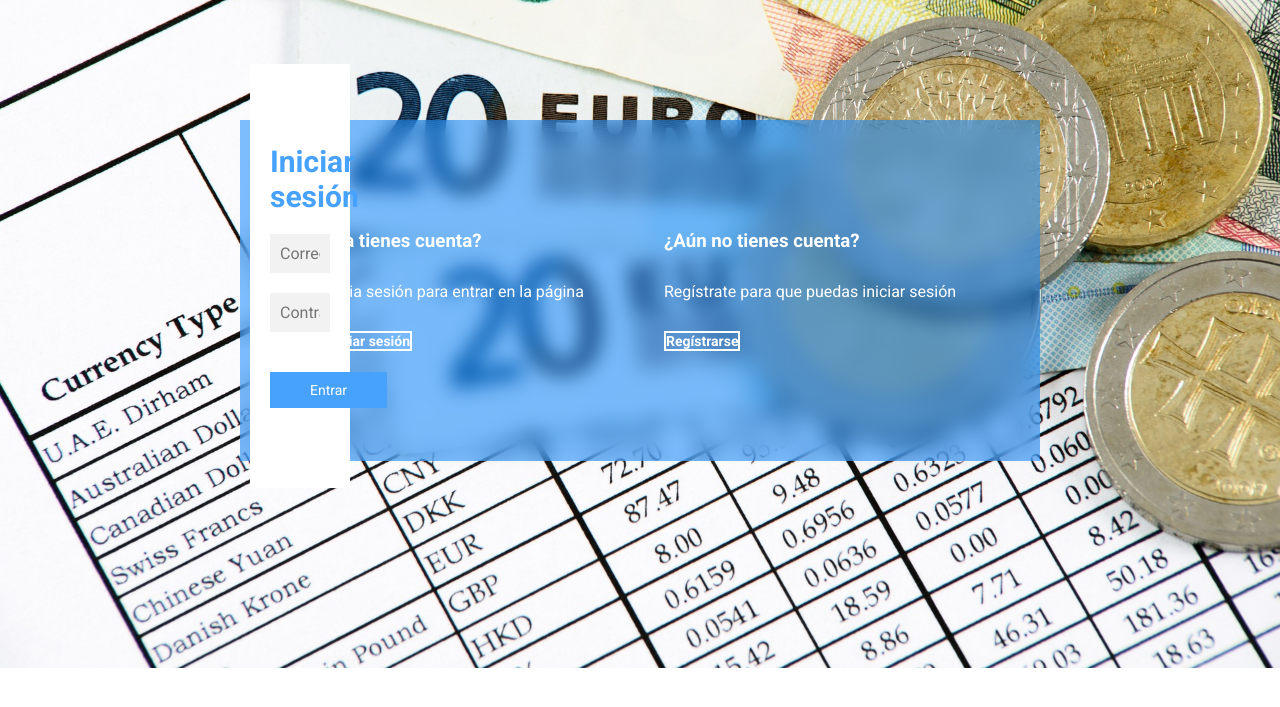
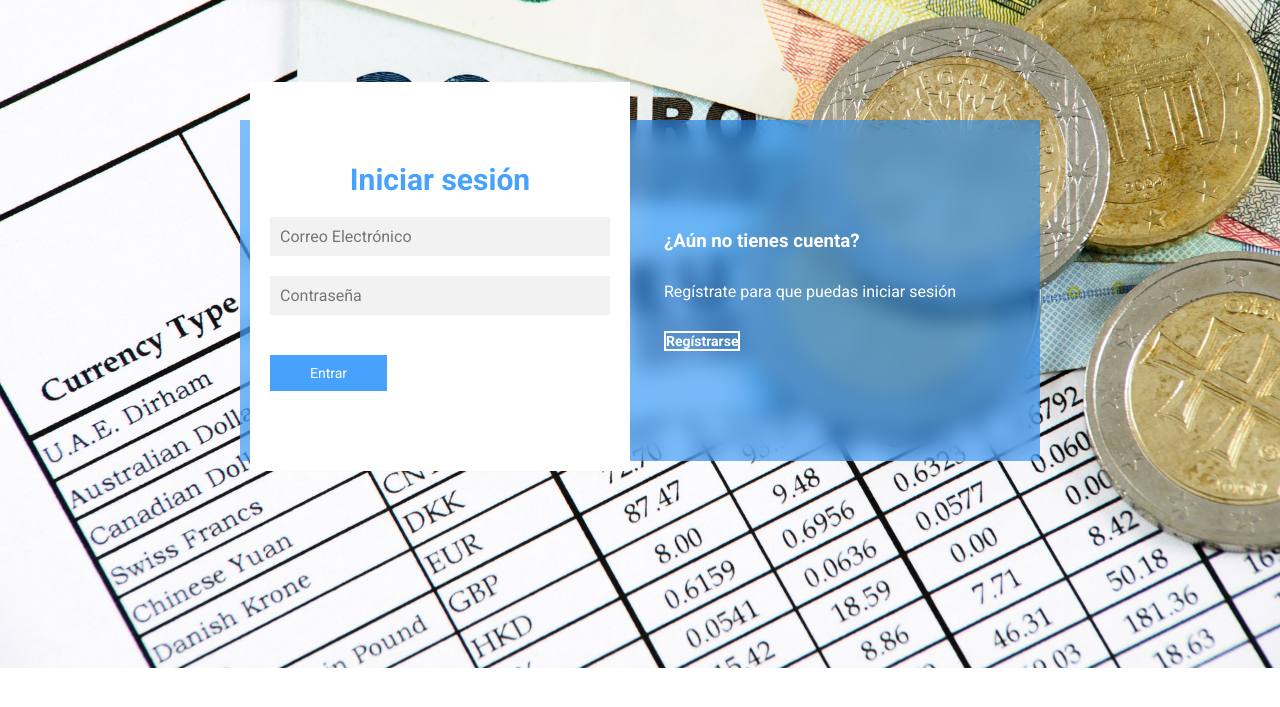
Before and after one commit to Pris-har/Quotr, a PHP site: page /tcpdf/ in a window 1280 px wide. Shown: the top 707 px of the page. Run offline with PHP 8.4, Linux system fonts and the light colour scheme.

Commit message:
Update estilo2.css

```diff
--- a/estilo2.css
+++ b/estilo2.css
@@ -70,7 +70,7 @@ main{
 	display: flex;
 	align-items: center;
 	width: 100%;
-	max-width: 300px;
+	max-width: 380px;
 	position: relative;
 	top: -185px;
 	left: 10px;
@@ -79,7 +79,7 @@ main{
 }
 
 .contenedor__login-register form{
-	width: 100px;
+	width: 100%;
 	padding: 80px 20px;
 	background: #fff;
 	position: absolute;
```
